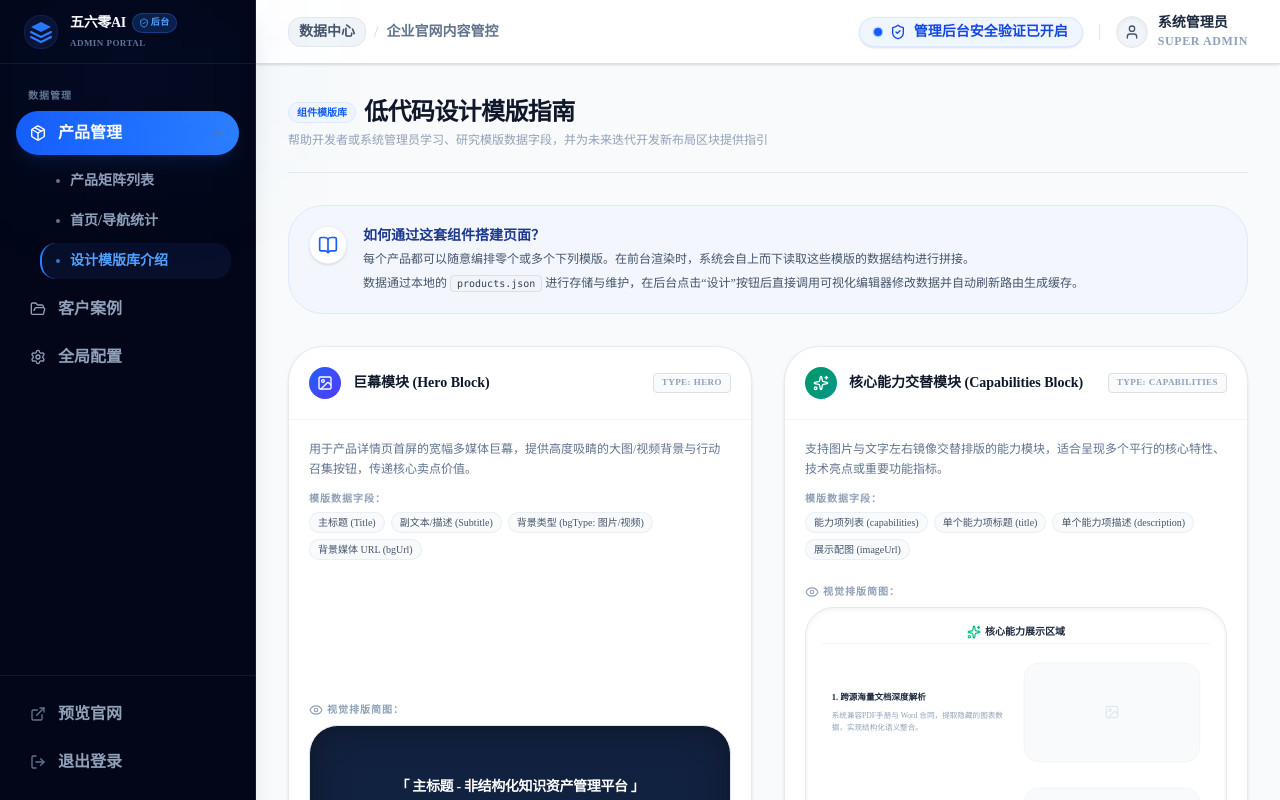
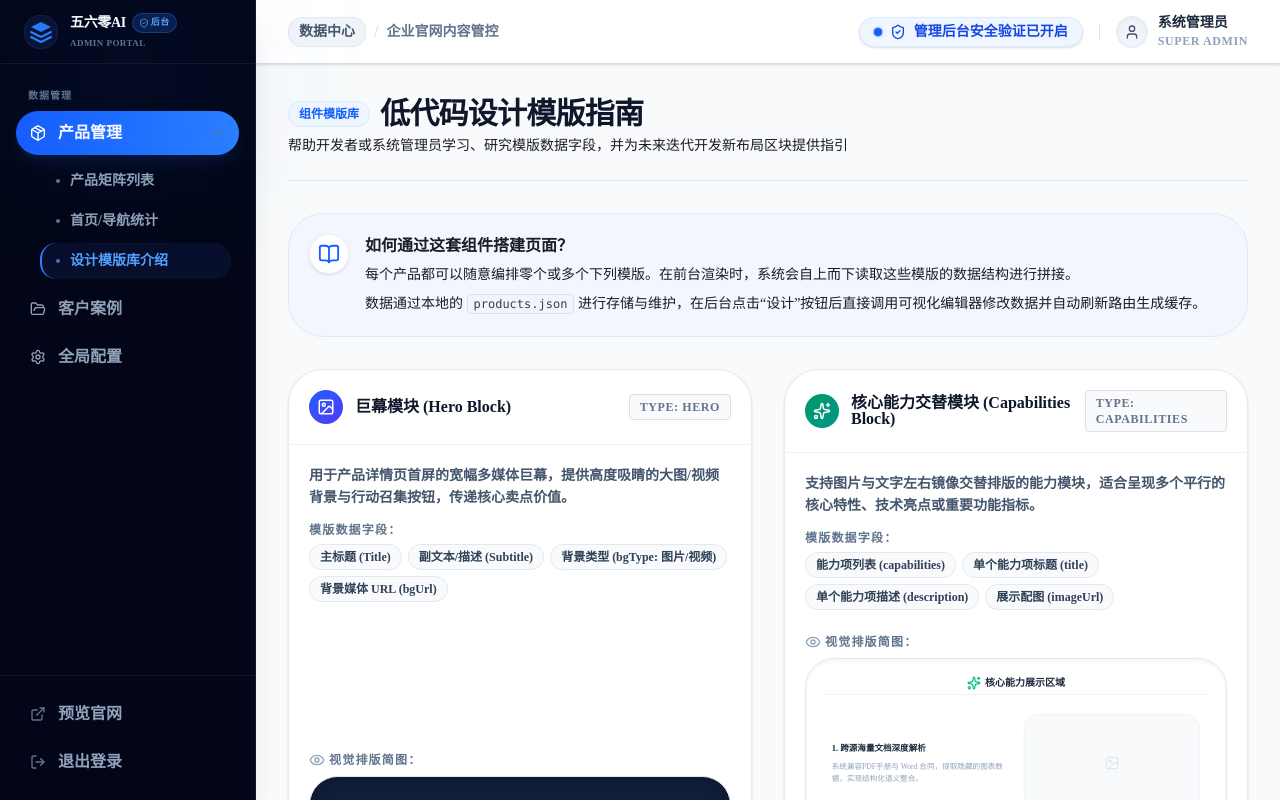
Before and after one commit to cc072699/560-ai-website, a Next.js app in the folder frontend/: page /admin/products/templates in a window 1280 px wide. Shown: the top 800 px of the page. Built offline with nearby package versions, Linux system fonts and the light colour scheme.

Commit message:
style: 升级产品管理列表卡片及设计模版库介绍页的所有小号字体，显著调大文字及按钮规格

```diff
--- a/frontend/src/app/admin/products/templates/page.tsx
+++ b/frontend/src/app/admin/products/templates/page.tsx
@@ -256,25 +256,25 @@ export default function TemplatesIntroPage() {
       {/* Header */}
       <div className="flex flex-col md:flex-row md:items-center justify-between gap-4 pb-6 border-b border-slate-200">
         <div>
-          <div className="flex items-center gap-2">
-            <span className="text-[10px] font-bold bg-blue-50 text-blue-600 px-2 py-0.5 rounded-md border border-blue-100 uppercase">
+          <div className="flex items-center gap-2.5">
+            <span className="text-xs font-bold bg-blue-50 text-blue-600 px-2.5 py-1 rounded-md border border-blue-100 uppercase">
               组件模版库
             </span>
-            <h1 className="text-2xl font-black text-slate-900 tracking-tight">低代码设计模版指南</h1>
+            <h1 className="text-3xl font-extrabold text-slate-900 tracking-tight">低代码设计模版指南</h1>
           </div>
-          <p className="text-xs text-slate-400 mt-1">帮助开发者或系统管理员学习、研究模版数据字段，并为未来迭代开发新布局区块提供指引</p>
+          <p className="text-sm text-slate-450 mt-1">帮助开发者或系统管理员学习、研究模版数据字段，并为未来迭代开发新布局区块提供指引</p>
         </div>
       </div>
 
       {/* Intro info alert */}
-      <div className="p-5 bg-blue-50/50 border border-blue-100 rounded-3xl flex gap-4 text-xs font-semibold text-blue-800/90 leading-relaxed">
+      <div className="p-5 bg-blue-50/50 border border-blue-100 rounded-3xl flex gap-4 text-sm font-semibold text-blue-850 leading-relaxed">
         <div className="p-2 bg-white text-blue-600 rounded-2xl shrink-0 h-fit border border-blue-100/50 shadow-sm">
-          <BookOpen className="w-5 h-5" />
+          <BookOpen className="w-5.5 h-5.5" />
         </div>
-        <div className="space-y-1">
-          <h3 className="font-bold text-blue-900 text-sm">如何通过这套组件搭建页面？</h3>
-          <p className="font-normal text-slate-600">每个产品都可以随意编排零个或多个下列模版。在前台渲染时，系统会自上而下读取这些模版的数据结构进行拼接。</p>
-          <p className="font-normal text-slate-600">数据通过本地的 <code className="px-1.5 py-0.5 bg-slate-100 border rounded text-[10px] text-slate-700">products.json</code> 进行存储与维护，在后台点击“设计”按钮后直接调用可视化编辑器修改数据并自动刷新路由生成缓存。</p>
+        <div className="space-y-1.5">
+          <h3 className="font-extrabold text-blue-905 text-base">如何通过这套组件搭建页面？</h3>
+          <p className="font-normal text-slate-750">每个产品都可以随意编排零个或多个下列模版。在前台渲染时，系统会自上而下读取这些模版的数据结构进行拼接。</p>
+          <p className="font-normal text-slate-750">数据通过本地的 <code className="px-1.5 py-0.5 bg-slate-100 border rounded text-xs text-slate-700">products.json</code> 进行存储与维护，在后台点击“设计”按钮后直接调用可视化编辑器修改数据并自动刷新路由生成缓存。</p>
         </div>
       </div>
 
@@ -288,11 +288,11 @@ export default function TemplatesIntroPage() {
               <div className="p-5 border-b border-slate-100 flex items-center justify-between">
                 <div className="flex items-center gap-3">
                   <div className={`p-2 bg-gradient-to-br ${tpl.color} text-white rounded-xl`}>
-                    <Icon className="w-4 h-4" />
+                    <Icon className="w-4.5 h-4.5" />
                   </div>
-                  <h3 className="font-bold text-slate-900 text-sm leading-none">{tpl.name}</h3>
+                  <h3 className="font-black text-slate-900 text-base leading-none">{tpl.name}</h3>
                 </div>
-                <span className="text-[9px] font-black uppercase tracking-wider text-slate-400 bg-slate-50 border border-slate-150 px-2 py-0.5 rounded">
+                <span className="text-xs font-black uppercase tracking-wider text-slate-500 bg-slate-50 border border-slate-150 px-2.5 py-1 rounded">
                   Type: {tpl.id}
                 </span>
               </div>
@@ -300,14 +300,14 @@ export default function TemplatesIntroPage() {
               {/* Card description and fields list */}
               <div className="p-5 flex-1 flex flex-col justify-between space-y-4">
                 <div className="space-y-3">
-                  <p className="text-xs text-slate-500 leading-relaxed font-normal">{tpl.desc}</p>
+                  <p className="text-sm text-slate-600 leading-relaxed font-semibold">{tpl.desc}</p>
 
                   {/* Schema fields badges */}
                   <div className="space-y-1.5 text-left">
-                    <span className="text-[10px] font-bold text-slate-400 uppercase tracking-widest block">模版数据字段：</span>
+                    <span className="text-xs font-bold text-slate-500 uppercase tracking-widest block">模版数据字段：</span>
                     <div className="flex flex-wrap gap-1.5">
                       {tpl.fields.map((f, i) => (
-                        <span key={i} className="text-[10px] font-medium px-2 py-0.5 bg-slate-50 text-slate-600 rounded-md border border-slate-200/60 font-mono">
+                        <span key={i} className="text-xs font-bold px-2.5 py-1 bg-slate-50 text-slate-700 rounded-md border border-slate-200 font-mono">
                           {f}
                         </span>
                       ))}
@@ -317,8 +317,8 @@ export default function TemplatesIntroPage() {
 
                 {/* Wireframe Mockup Preview */}
                 <div className="space-y-2 text-left pt-2">
-                  <span className="text-[10px] font-bold text-slate-400 uppercase tracking-widest block flex items-center gap-1">
-                    <Eye className="w-3.5 h-3.5 text-slate-400" />
+                  <span className="text-xs font-bold text-slate-500 uppercase tracking-widest block flex items-center gap-1">
+                    <Eye className="w-4 h-4 text-slate-400" />
                     <span>视觉排版简图：</span>
                   </span>
                   {tpl.mockup}
```
Also changed, not shown: frontend/src/app/admin/products/page.tsx (+27 -27 lines).
